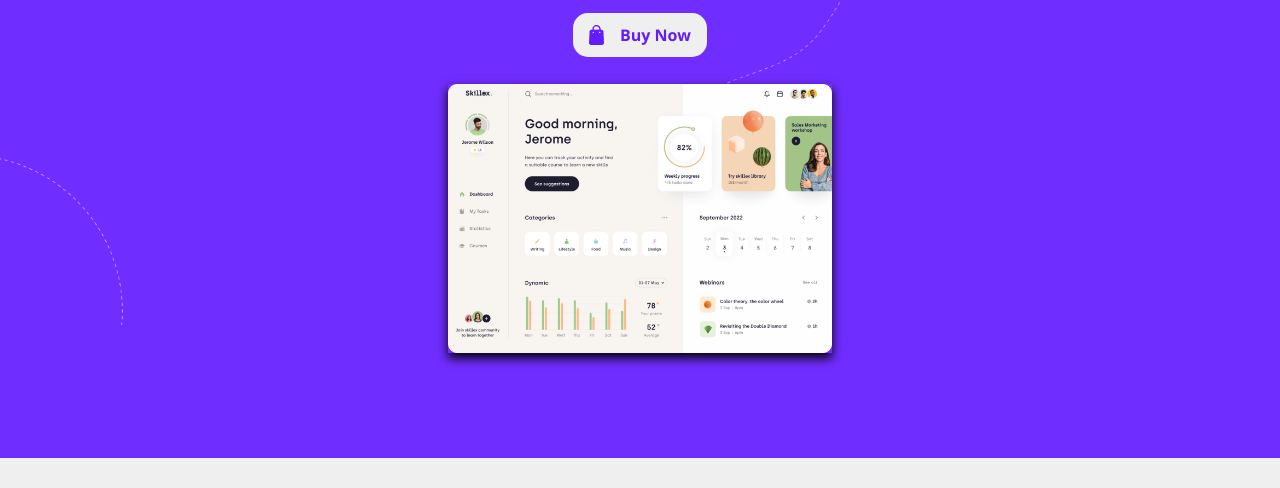
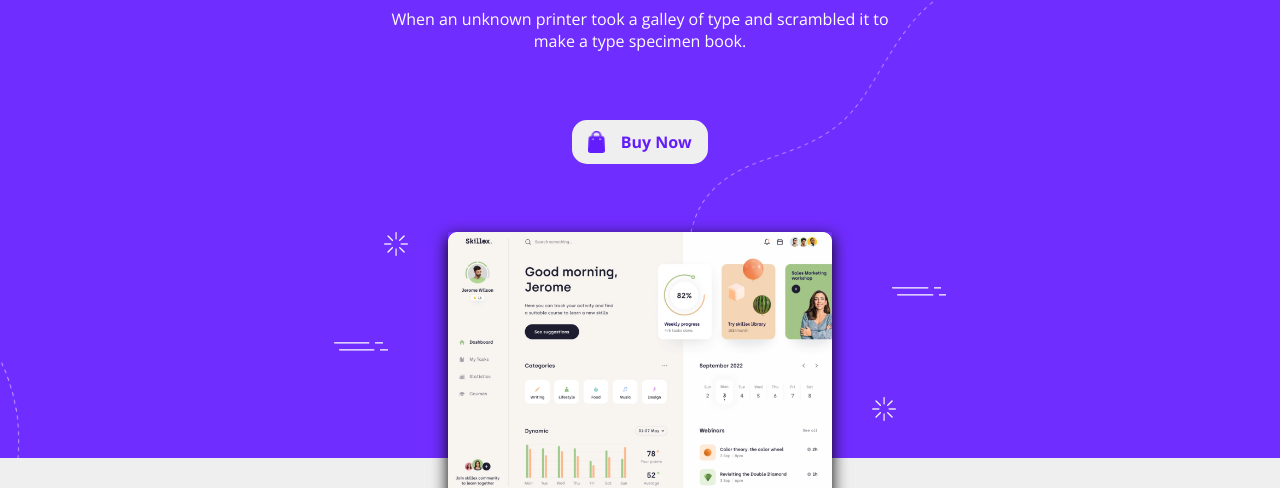
Before and after one commit to vp2216/frontend-project, a plain HTML site: page index.html in a window 1280 px wide. Shown: the part 342-830 px from the top of the page. Drawn offline with nearby package versions, Linux system fonts and the light colour scheme.

Commit message:
Added additional designs

```diff
--- a/index.html
+++ b/index.html
@@ -9,11 +9,6 @@
   </head>
   <body>
     <div class="head">
-        <img
-          class="outer-image"
-          src="./Assets/outer-image.png"
-          alt="outer-design"
-        />
       <nav>
         <span class="logo">LOGO</span>
         <div class="nav-btns">
@@ -32,7 +27,7 @@
             <span class="cart-count">0</span>
           </span>
         </div>
-        <img class="menu" src="./Assets/menu.png" alt="menu"/>
+        <img class="menu" src="./Assets/menu.png" alt="menu" />
       </nav>
       <div class="header-content">
         <img src="./Assets/checkout.png" alt="checkout" />
@@ -48,11 +43,37 @@
           <img class="bag-img" src="./Assets/bag.png" alt="buy" />
           <span>Buy Now</span>
         </button>
-        <img
-          class="inner-image"
-          src="./Assets/inner-image.png"
-          alt="inner-image"
-        />
+        <span class="stars">
+          <img
+            class="inner-image"
+            src="./Assets/inner-image.png"
+            alt="inner-image"
+          />
+          <img class="star1" src="./Assets/star.png" alt="star1" />
+          <img class="star2" src="./Assets/star.png" alt="star1" />
+
+          <span class="lines lines-1">
+            <span class="line-design-combined line-design-1">
+              <img class="line1" src="./Assets/line.png" alt="line1" />
+              <img class="line2" src="./Assets/line.png" alt="line2" />
+            </span>
+            <span class="line-design-combined line-design-2">
+              <img class="line1" src="./Assets/line.png" alt="line1" />
+              <img class="line2" src="./Assets/line.png" alt="line2" />
+            </span>
+          </span>
+
+           <span class="lines lines-2">
+            <span class="line-design-combined line-design-1">
+              <img class="line1" src="./Assets/line.png" alt="line1" />
+              <img class="line2" src="./Assets/line.png" alt="line2" />
+            </span>
+            <span class="line-design-combined line-design-2">
+              <img class="line1" src="./Assets/line.png" alt="line1" />
+              <img class="line2" src="./Assets/line.png" alt="line2" />
+            </span>
+          </span>
+        </span>
       </div>
     </div>
 
--- a/style.css
+++ b/style.css
@@ -16,17 +16,14 @@
   height: 100vh;
   position: relative;
   background: #702dff;
+  background-image: url("./Assets/outer-image.png");
+  background-position: center;
+  background-repeat: no-repeat;
+  background-size: cover;
   color: white;
   display: flex;
   justify-content: center;
   align-items: center;
-}
-
-.outer-image {
-  width: 100%;
-  position: absolute;
-  top: 0;
-  left: 0;
 }
 
 nav {
@@ -84,20 +81,26 @@ nav {
 
 .header-content {
   display: flex;
-  justify-content: center;
+  justify-content: space-between;
   align-items: center;
   flex-direction: column;
-  gap: 1.7rem;
+  gap: 1.5rem;
   width: 100%;
   position: absolute;
-  top: 7rem;
+  top: 6rem;
+  bottom: -3rem;
+}
+
+.stars {
+  width: 100%;
+  text-align: center;
+  position: relative;
 }
 
 .inner-image {
   width: 30%;
   bottom: -3rem;
-  z-index: 1;
-  box-shadow: 0 5px 10px black;
+  box-shadow: 0 5px 15px black;
 }
 
 .header-content-btn {
@@ -275,17 +278,89 @@ nav {
   color: #828282;
 }
 
-.menu{
+.menu {
   display: none;
 }
 
+.star1 {
+  position: absolute;
+  right: 30%;
+  top: 60%;
+}
+
+.star2 {
+  position: absolute;
+  left: 30%;
+  top: 0;
+}
+
+.lines {
+  display: flex;
+  justify-content: center;
+  align-items: center;
+  flex-direction: column;
+  gap: 0.3rem;
+  position: absolute;
+}
+
+.line-design-combined {
+  display: flex;
+  justify-content: center;
+  align-items: center;
+  gap: 0.3rem;
+}
+
+.line1 {
+  width: 36.53px;
+  height: 2px;
+}
+
+.line2 {
+  width: 10%;
+  height: 2px;
+}
+
+.line-design-1 {
+  padding-right: 5px;
+}
+
+.line-design-2 {
+  padding-left: 5px;
+}
+
+.lines-1 {
+  right: 25%;
+  top: 20%;
+}
+
+.lines-2 {
+  left: 25%;
+  top: 40%;
+}
+
 @media screen and (max-width: 1100px) {
-  .container{
+  .container {
     width: 30%;
   }
 
   .inner-image {
     width: 40%;
+  }
+
+  .lines-1 {
+    right: 20%;
+  }
+
+  .lines-2 {
+    left: 20%;
+  }
+
+  .star1 {
+    right: 25%;
+  }
+
+  .star2 {
+    left: 25%;
   }
 }
 
@@ -331,14 +406,46 @@ nav {
     bottom: -1rem;
   }
 
-  .menu{
+  .menu {
     display: block;
     width: 2rem;
+  }
+
+  .lines-1 {
+    right: 10%;
+  }
+
+  .lines-2 {
+    left: 10%;
+  }
+
+  .star1 {
+    right: 15%;
+  }
+
+  .star2 {
+    left: 15%;
   }
 }
 
 @media screen and (max-width: 600px) {
-.inner-image {
+  .inner-image {
     width: 70%;
   }
+
+  .lines-1 {
+    display: none;
+  }
+
+  .lines-2 {
+    display: none;
+  }
+
+  .star1 {
+    display: none;
+  }
+
+  .star2 {
+    display: none;
+  }
 }
```
